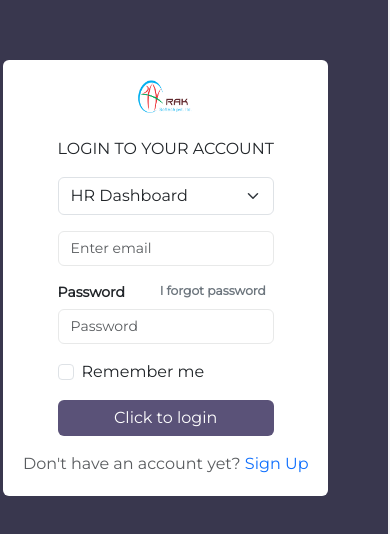
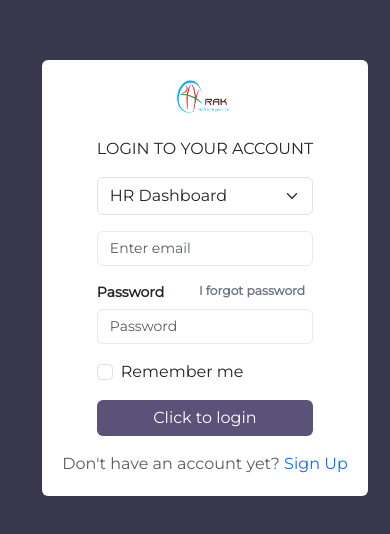
Before and after one commit to chinmaysalkar/React.js-deployment, a React (Create React App) app: page / in a window 390 px wide. Shown: the part 144-678 px from the top of the page. Built offline with nearby package versions, Linux system fonts and the light colour scheme.

Commit message:
Fix center

```diff
--- a/src/App.css
+++ b/src/App.css
@@ -1269,11 +1269,14 @@ img {
         height: 100vh;
         margin: 0;
         padding: 0 10px;
-        max-width: 100% !important;
+        max-width: 100%;
+        width: 600px;
+        align-items: center;
+        display: flex;
+        justify-content: center;
     }
     .auth .auth_left .card {
        align-items: center;
-       margin: 5px;
     }
 }
 
```
